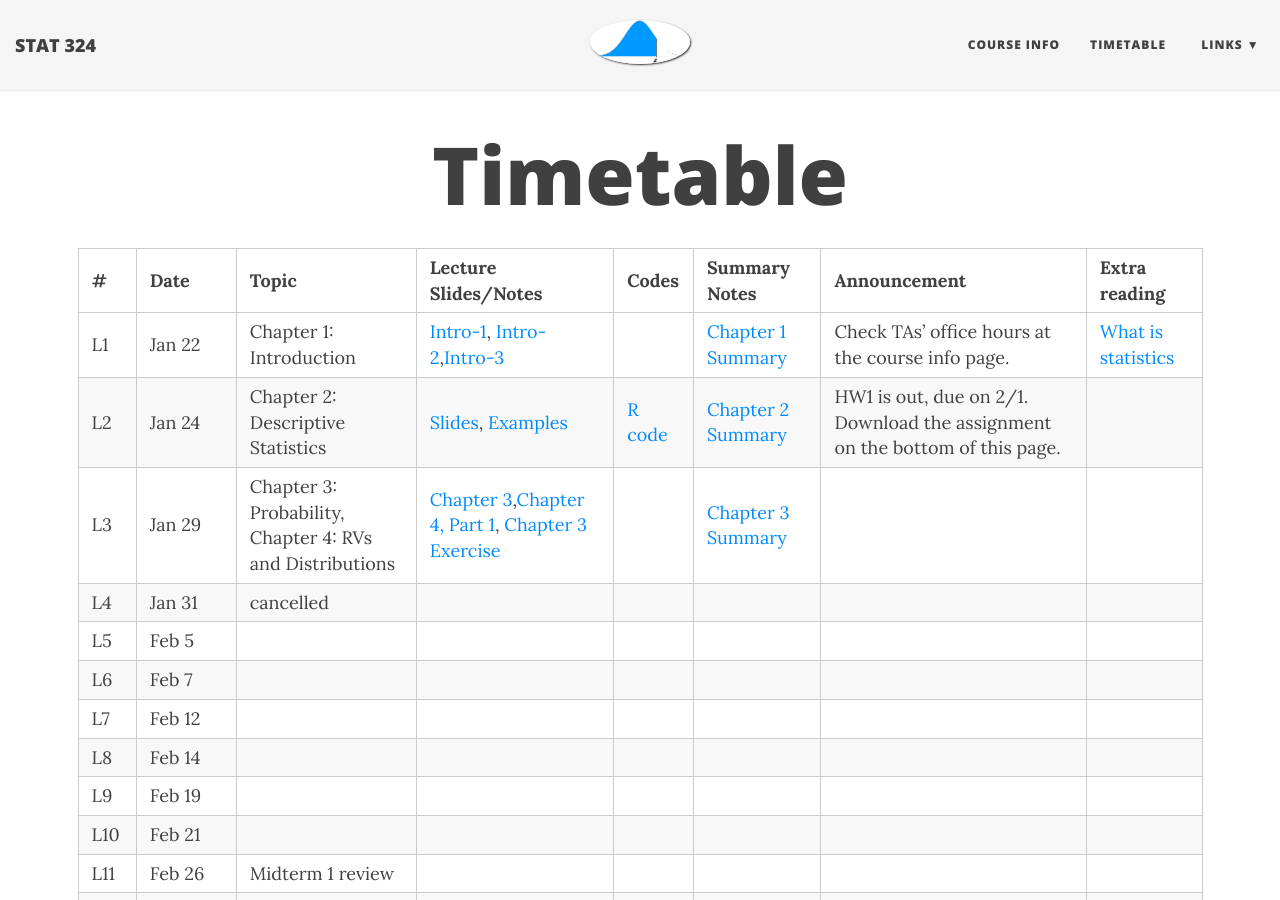
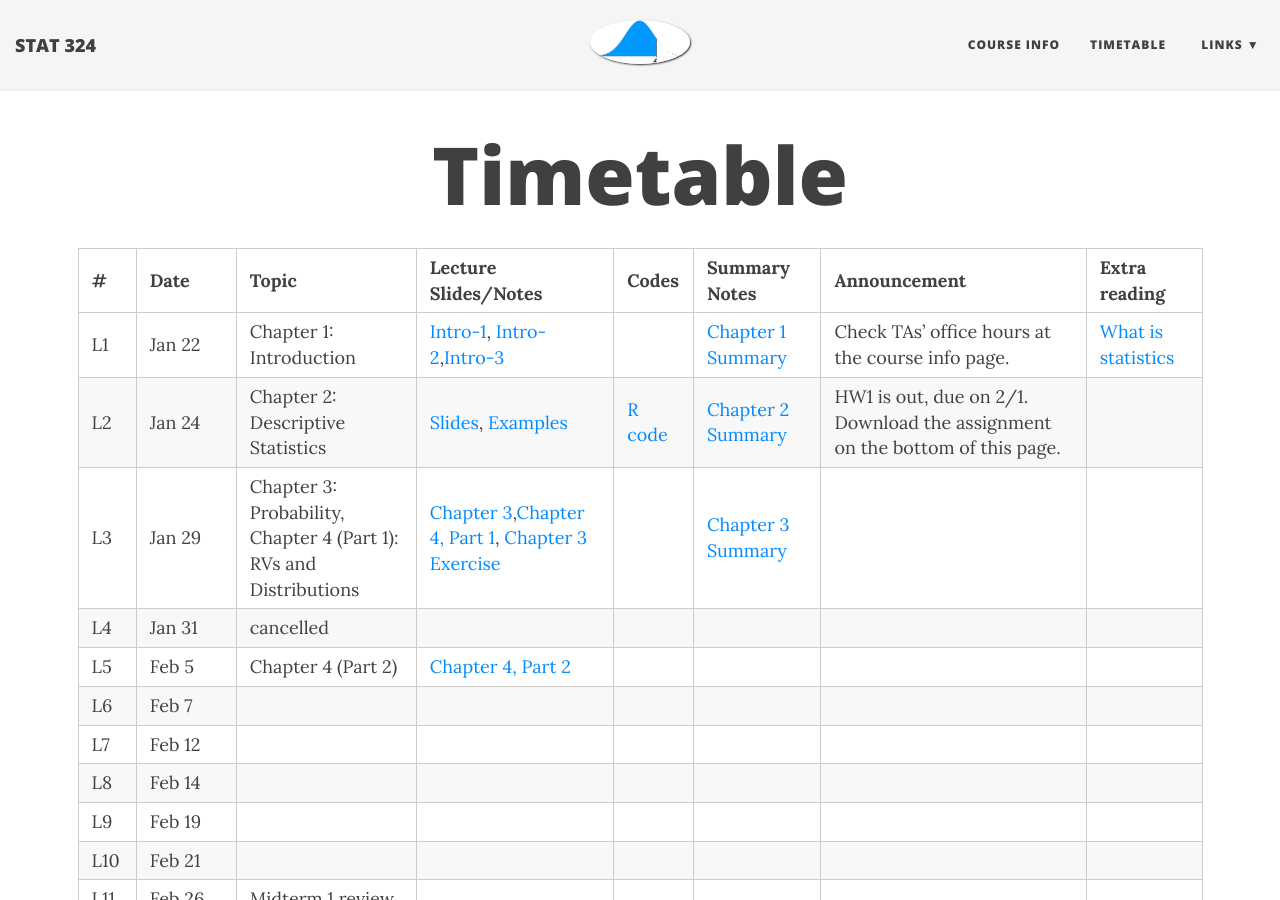
Before and after one commit to duzhewang/stat324, a Jekyll site: the page built from timetable.md, in a window 1280 px wide and 900 px high. Built offline with Jekyll 4.4.1, drawn with Linux system fonts in a browser that asks for light colours; nearby versions of some CDN libraries.

Commit message:
Update timetable.md

```diff
--- a/timetable.md
+++ b/timetable.md
@@ -10,9 +10,9 @@ css: /css/wide_table.css
 |---|--------|--------|----------------|-----------|--------------------|-------------|
 |L1| Jan 22 | Chapter 1: Introduction  |[Intro-1](https://github.com/dzwang91/stat324/raw/gh-pages/lectures/stat324intro1.pdf), [Intro-2](https://github.com/dzwang91/stat324/raw/gh-pages/lectures/stat324intro2.pptx),[Intro-3](https://github.com/dzwang91/stat324/raw/gh-pages/lectures/stat324intro3.pdf)|      | [Chapter 1 Summary](https://github.com/dzwang91/stat324/raw/gh-pages/notessummary/Chapter1notes.pdf) | Check TAs' office hours at the course info page.   |  [What is statistics](https://github.com/dzwang91/stat371/raw/gh-pages/extrareading/what-is-statistics.pdf)     |
 |L2| Jan 24 | Chapter 2: Descriptive Statistics  |[Slides](https://github.com/dzwang91/stat324/raw/gh-pages/lectures/chapter2.pdf), [Examples](https://github.com/dzwang91/stat324/raw/gh-pages/lectures/chapter2-examples.pptx) | [R code](https://github.com/dzwang91/stat324/raw/gh-pages/R/chapter2R.txt)  | [Chapter 2 Summary](https://github.com/dzwang91/stat324/raw/gh-pages/notessummary/Chapter2notes.pdf) |   HW1 is out, due on 2/1. Download the assignment on the bottom of this page.   |     |
-|L3| Jan 29 |Chapter 3: Probability, Chapter 4: RVs and Distributions| [Chapter 3](https://github.com/dzwang91/stat324/raw/gh-pages/lectures/chapter3.pdf),[Chapter 4, Part 1](https://github.com/dzwang91/stat324/raw/gh-pages/lectures/chapter4-1.pdf), [Chapter 3 Exercise](https://github.com/dzwang91/stat324/raw/gh-pages/lectures/Chapter3exercise.pptx)   | |  [Chapter 3 Summary](https://github.com/dzwang91/stat324/raw/gh-pages/notessummary/Chapter3notes.pdf)   |
+|L3| Jan 29 |Chapter 3: Probability, Chapter 4 (Part 1): RVs and Distributions| [Chapter 3](https://github.com/dzwang91/stat324/raw/gh-pages/lectures/chapter3.pdf),[Chapter 4, Part 1](https://github.com/dzwang91/stat324/raw/gh-pages/lectures/chapter4-1.pdf), [Chapter 3 Exercise](https://github.com/dzwang91/stat324/raw/gh-pages/lectures/Chapter3exercise.pptx)   | |  [Chapter 3 Summary](https://github.com/dzwang91/stat324/raw/gh-pages/notessummary/Chapter3notes.pdf)   |
 |L4| Jan 31 | cancelled |   |    |    |      |    |
-|L5| Feb 5 | |  |  | |   |      |
+|L5| Feb 5 |Chapter 4 (Part 2)  |[Chapter 4, Part 2](https://github.com/dzwang91/stat324/raw/gh-pages/lectures/chapter4-2.pdf)|  | |   |      |
 |L6| Feb 7 |  | |    |    |      |      |
 |L7| Feb 12 | |   |    |    |    |      |
 |L8| Feb 14 | |     |    |     |      |
```
